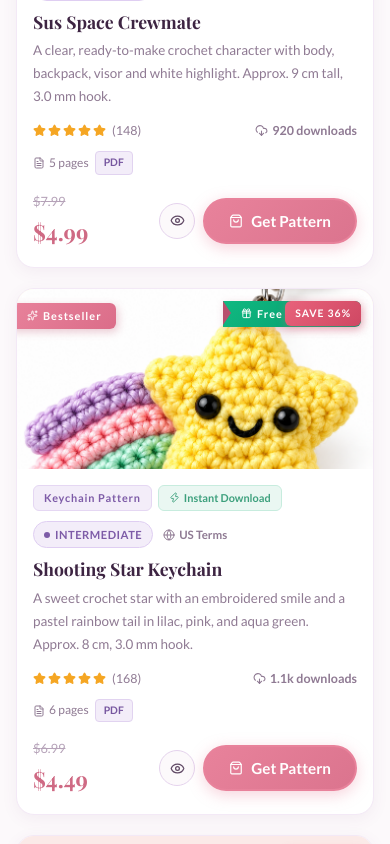
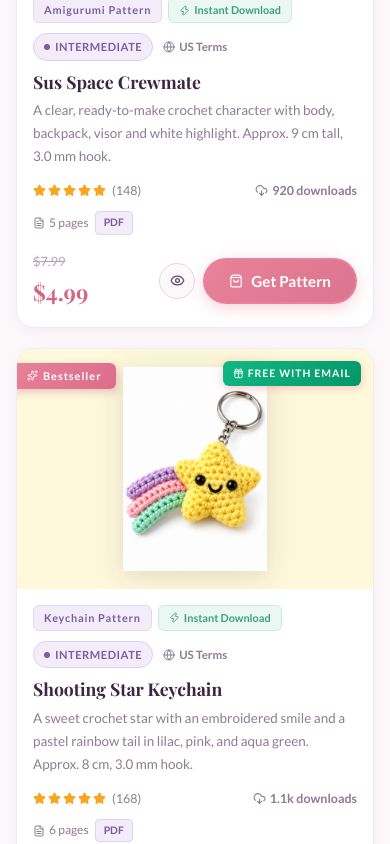
Before and after one commit to OuchahbounHoussame/WEBC, a React (Vite) app: page / in a window 390 px wide. Shown: the part 1760-2604 px from the top of the page. Built offline with nearby package versions, Linux system fonts and the light colour scheme.

Commit message:
Fix mobile card image cropping (use contain + proper height) and resolve overlapping badges on Shooting Star card

```diff
--- a/src/components/Products/ProductCard.jsx
+++ b/src/components/Products/ProductCard.jsx
@@ -51,11 +51,13 @@ export default function ProductCard({ product, onAddToCart, onPreview, onViewPro
             <img
               src={product.primaryImage}
               alt={product.name}
+              className="pc-real-product-img"
               style={{
                 width: '100%',
                 height: '100%',
-                objectFit: 'cover',
-                borderRadius: '16px'
+                maxHeight: '220px',
+                objectFit: 'contain',
+                padding: '8px'
               }}
             />
           ) : (
@@ -70,17 +72,18 @@ export default function ProductCard({ product, onAddToCart, onPreview, onViewPro
           </div>
         )}
 
-        {product.id === 2 && (
+        {/* Top-Right Badge (Clean separation to prevent collision) */}
+        {product.id === 2 ? (
           <a
             href="#freebie"
-            className="pc-ribbon pc-ribbon-free"
+            className="pc-sale-badge"
             style={{
               background: 'linear-gradient(135deg, #10b981 0%, #059669 100%)',
               textDecoration: 'none',
-              top: '12px',
-              right: '12px',
-              left: 'auto',
-              cursor: 'pointer'
+              cursor: 'pointer',
+              display: 'inline-flex',
+              alignItems: 'center',
+              gap: '4px'
             }}
             onClick={(e) => {
               e.stopPropagation();
@@ -89,15 +92,15 @@ export default function ProductCard({ product, onAddToCart, onPreview, onViewPro
             }}
             title="Download this pattern 100% Free below!"
           >
-            <Gift size={11} className="pc-ribbon-icon" />
-            <span>Free with Email</span>
+            <Gift size={11} />
+            <span>FREE WITH EMAIL</span>
           </a>
-        )}
-
-        {product.originalPrice && (
-          <div className="pc-sale-badge">
-            SAVE {Math.round((1 - product.price / product.originalPrice) * 100)}%
-          </div>
+        ) : (
+          product.originalPrice && (
+            <div className="pc-sale-badge">
+              SAVE {Math.round((1 - product.price / product.originalPrice) * 100)}%
+            </div>
+          )
         )}
 
         <div className="pc-overlay">
--- a/src/components/Products/Products.css
+++ b/src/components/Products/Products.css
@@ -66,10 +66,13 @@
 }
 
 .pc-thumb {
-  height: 220px; display: flex; align-items: center; justify-content: center;
+  height: 250px; display: flex; align-items: center; justify-content: center;
   position: relative; overflow: hidden; flex-shrink: 0;
+  padding: 10px;
 }
 .pc-vector-art {
+  width: 100%;
+  height: 100%;
   display: flex;
   align-items: center;
   justify-content: center;
@@ -288,7 +291,8 @@
     gap: 20px;
   }
   .pc-thumb {
-    height: 180px;
+    height: 240px;
+    padding: 8px;
   }
   .pc-body {
     padding: 16px;
```
